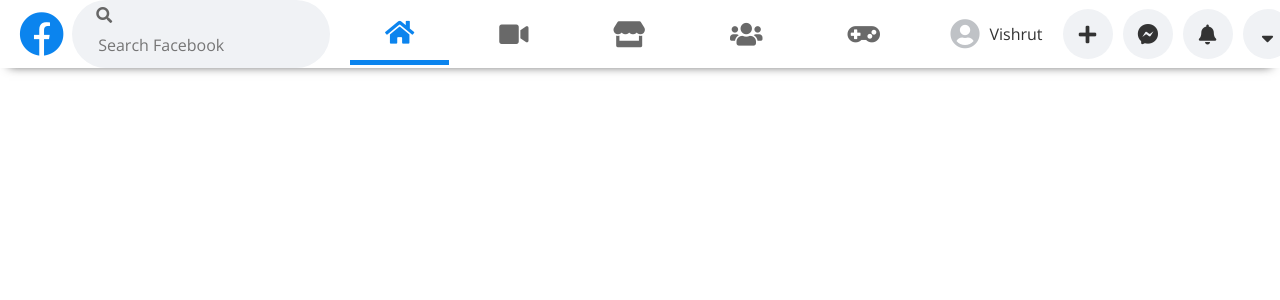
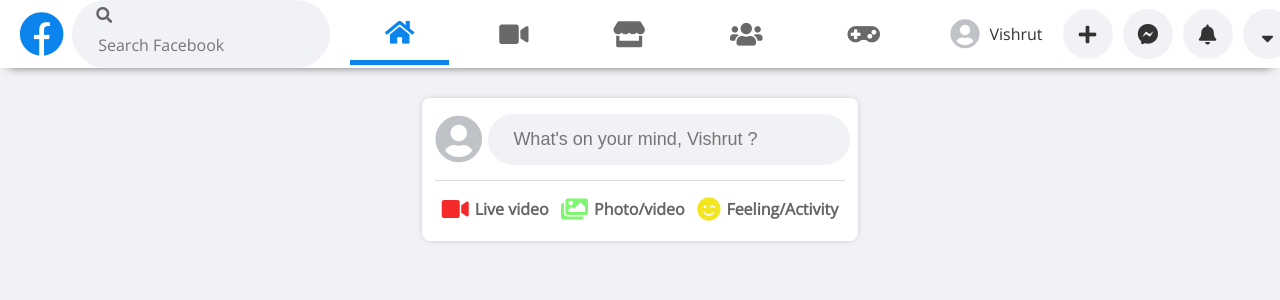
Before and after one commit to mvishrutaxioned/React-Facebook, a React (Create React App) app: page / in a window 1280 px wide. Shown: the top 300 px of the page. Built offline with nearby package versions, Linux system fonts and the light colour scheme.

Commit message:
added AddPost

```diff
--- a/public/style.css
+++ b/public/style.css
@@ -1,13 +1,124 @@
+@charset "utf-8";
 @import url('https://fonts.googleapis.com/css2?family=Open+Sans&display=swap');
-* {
+/* ==========================================================================
+   1. CSS Reset Code
+   ========================================================================== */
+
+/* 1.1. Eric Meyers Reset
+   http://meyerweb.com/eric/tools/css/reset/
+   v2.0 | 20110126
+   License: none (public domain)
+   ========================================================================== */
+html, body, div, span, applet, object, iframe, h1, h2, h3, h4, h5, h6, p,
+blockquote, pre, a, abbr, acronym, address, big, cite, code, del, dfn, em, img,
+ins, kbd, q, s, samp, small, strike, strong, sub, sup, tt, var, b, u, i, center,
+dl, dt, dd, ol, ul, li, fieldset, form, label, legend, table, caption, tbody,
+tfoot, thead, tr, th, td, article, aside, canvas, details, embed, figure,
+figcaption, footer, header, hgroup, menu, nav, output, ruby, section, summary,
+time, mark, audio, video {
   margin: 0;
   padding: 0;
+  border: 0;
+  font-size: 100%;
+  font: inherit;
+  vertical-align: baseline;
+}
+
+/* HTML5 display-role reset for older browsers */
+article, aside, details, figcaption, figure,
+footer, header, hgroup, menu, nav, section {
+  display: block;
+}
+
+/* Force scrollbar */
+html { overflow-y: scroll; }
+
+/* Align radios and text inputs with their label */
+
+input[type='radio'] { vertical-align: text-bottom; }
+
+/* Hand cursor on clickable input elements */
+label,
+input[type='button'],
+input[type='submit'],
+button { cursor: pointer; }
+
+strong {
+  font-weight: bold;
+  font-family: inherit;
+  font-size: inherit;
+}
+
+em { font-style: italic; }
+
+img {
+  width: 100%;
+  border: 0;
+  vertical-align: middle;
+}
+
+sub,
+sup {
+  vertical-align: baseline;
+  position: relative;
+  font-size: 55%;
+  line-height: 0;
+}
+
+sup { top: -.7em; }
+sub { bottom: -.25em; }
+
+/* 1.2. Clear Fix
+   ========================== */
+
+.cf:before,
+.cf:after {
+  display: table;
+  content: " ";
+}
+
+.cf:after { clear: both; }
+.cf { *zoom: 1; }
+
+/*for all*/
+body {
+  box-sizing: border-box;
   font-family: 'Open Sans', sans-serif;
+  background: #f0f2f5;
 }
+
+a {
+  display: inline-block;
+  text-decoration: none;
+}
+
+li {
+  display: inline-block;
+  list-style-type: none;
+}
+/* Common styling */
+.grey { color: #666; }
+.cap { text-transform: capitalize; }
+.up { text-transform: uppercase; }
+.center { text-align: center; }
+.bold { font-weight: bold; }
+.transition { transition: 1s all ease; }
+
+/*for wrapper*/
+.wrapper {
+  max-width: 1350px;
+  width: 79%;
+  margin: 0 auto;
+}
+
+/*=================================
+  header styling starts here
+=================================*/
 
 header {
   width: 100%;
   box-shadow: 0px 7px 10px -9px #000000bf;
+  background: #fff;
 }
 
 header .wrapper {
@@ -22,6 +133,7 @@
 .icon,
 .brand { font-size: 0; }
 
+.addPost ul li a::before,
 .icon::after {
   display: inline-block;
   font-weight: 600;
@@ -102,7 +214,7 @@
 }
 
 nav ul li.active a::after { color: #0b84ee; }
-nav ul li a::after { padding: 12px 45px; }
+nav ul li a::after { padding: 12px 35px; }
 
 nav ul li a::after {
   color: #696969;
@@ -147,6 +259,7 @@
   color: #333;
   font-size: 16px;
 }
+.links ul { margin-left: 20px; }
 
 .links ul li {
   width: 50px;
@@ -161,9 +274,7 @@
   transition: .5s ease;
 }
 
-.links ul li:hover {
-    background: #bfc2c6;
-}
+.links ul li:hover { background: #bfc2c6; }
 
 .links ul li a::after {
   padding: 12px 13px;
@@ -176,3 +287,107 @@
 .links ul li:nth-child(2) a::after { content: '\f39f'; }
 .links ul li:nth-child(3) a::after { content: '\f0f3'; }
 .links ul li:nth-child(4) a::after { content: '\f0dd'; }
+
+/*=================================
+  header styling ends here
+=================================*/
+
+/*=================================
+  main styling starts here
+=================================*/
+
+.addPost {
+    width: 34%;
+    padding: 15px 0;
+    margin: 30px auto 50px auto;
+    border-radius: 8px;
+    background-color: #fff;
+    box-shadow: 0px 0px 9px -5px #000000bf;
+}
+
+.addPost .wrapper { width: 94%; }
+
+.send {
+    padding-bottom: 15px;
+    display: flex;
+    align-items: center;
+    border-bottom: 1px solid #d8dadb;
+}
+
+.send span { width: 10%; }
+.send form { width: 90%; }
+
+.send form input  {
+    width: 90%;
+    margin-left: 12px;
+    padding: 15px;
+    border: none;
+    border-radius: 28px;
+    background: #f0f2f5;
+    font-size: 18px;
+    text-indent: 10px;
+    outline: none;
+}
+
+.send .user::after { font-size: 48px; }
+
+.addPost ul {
+    display: flex;
+    justify-content: space-evenly;
+    align-items: center;
+}
+
+.addPost ul li { margin: 15px auto 4px auto; }
+
+.addPost ul li a {
+    display: flex;
+    align-items: center;
+    transition: .5s ease;
+}
+
+.addPost ul li a:hover { transform: scale(1.1); }
+
+.addPost ul li a::before {
+    margin-right: 6px;
+    font-size: 24px;
+}
+
+.addPost ul li:nth-child(1) a::before {
+    content: '\f03d';
+    color: #f52b2b;
+}
+
+.addPost ul li:nth-child(2) a::before {
+    content: '\f302';
+    color: #80f770;
+}
+
+.addPost ul li:nth-child(3) a::before {
+    content: '\f4da';
+    color: #f3e520;
+}
+
+.addPost ul li a {
+    color: #666;
+    font-weight: 600;
+}
+
+/* posts section starts */
+
+
+/* posts section ends */
+
+/*=================================
+  main styling ends here
+=================================*/
+
+/*=================================
+  footer styling starts here
+=================================*/
+
+
+/*=================================
+ footer styling ends here
+=================================*/
+
+/*media query starts*/
--- a/src/App.css
+++ b/src/App.css
@@ -84,6 +84,7 @@
 body {
   box-sizing: border-box;
   font-family: 'Open Sans', sans-serif;
+  background: #f0f2f5;
 }
 
 a {
@@ -117,6 +118,7 @@
 header {
   width: 100%;
   box-shadow: 0px 7px 10px -9px #000000bf;
+  background: #fff;
 }
 
 header .wrapper {
@@ -131,6 +133,7 @@
 .icon,
 .brand { font-size: 0; }
 
+.addPost ul li a::before,
 .icon::after {
   display: inline-block;
   font-weight: 600;
@@ -293,6 +296,86 @@
   main styling starts here
 =================================*/
 
+.addPost {
+    width: 34%;
+    padding: 15px 0;
+    margin: 30px auto 50px auto;
+    border-radius: 8px;
+    background-color: #fff;
+    box-shadow: 0px 0px 9px -5px #000000bf;
+}
+
+.addPost .wrapper { width: 94%; }
+
+.send {
+    padding-bottom: 15px;
+    display: flex;
+    align-items: center;
+    border-bottom: 1px solid #d8dadb;
+}
+
+.send span { width: 10%; }
+.send form { width: 90%; }
+
+.send form input  {
+    width: 90%;
+    margin-left: 12px;
+    padding: 15px;
+    border: none;
+    border-radius: 28px;
+    background: #f0f2f5;
+    font-size: 18px;
+    text-indent: 10px;
+    outline: none;
+}
+
+.send .user::after { font-size: 48px; }
+
+.addPost ul {
+    display: flex;
+    justify-content: space-evenly;
+    align-items: center;
+}
+
+.addPost ul li { margin: 15px auto 4px auto; }
+
+.addPost ul li a {
+    display: flex;
+    align-items: center;
+    transition: .5s ease;
+}
+
+.addPost ul li a:hover { transform: scale(1.1); }
+
+.addPost ul li a::before {
+    margin-right: 6px;
+    font-size: 24px;
+}
+
+.addPost ul li:nth-child(1) a::before {
+    content: '\f03d';
+    color: #f52b2b;
+}
+
+.addPost ul li:nth-child(2) a::before {
+    content: '\f302';
+    color: #80f770;
+}
+
+.addPost ul li:nth-child(3) a::before {
+    content: '\f4da';
+    color: #f3e520;
+}
+
+.addPost ul li a {
+    color: #666;
+    font-weight: 600;
+}
+
+/* posts section starts */
+
+
+/* posts section ends */
 
 /*=================================
   main styling ends here
--- a/src/App.js
+++ b/src/App.js
@@ -1,11 +1,13 @@
 import './App.css';
 import React from 'react';
 import Header from './components/Header';
+import AddPost from './components/AddPost';
 
 function App() {
   return (
     <div className="App">
       <Header />
+      <AddPost />
     </div>
   );
 }
--- /dev/null
+++ b/src/components/AddPost.js
@@ -0,0 +1,23 @@
+import React from 'react';
+
+const AddPost = () => {
+  return (
+    <section class="addPost">
+        <div class="wrapper">
+        <div class="send">
+            <span class="icon user">user</span>
+            <form action="#FIXME" method="GET" id="searchForm">
+            <div> <input type="text" placeholder="What's on your mind, Vishrut ?" id="addInput" /></div>
+            </form>
+        </div>
+        <ul>
+            <li><a href="#FIXME" title="Live Video">Live video</a></li>
+            <li><a href="#FIXME" title="Photo / Video">Photo/video</a></li>
+            <li><a href="#FIXME" title="Feeling / Activity">Feeling/Activity</a></li>
+        </ul>
+        </div>
+    </section>
+  );
+};
+
+export default AddPost;
```
Lines whose indentation alone changed are shown as unchanged.
